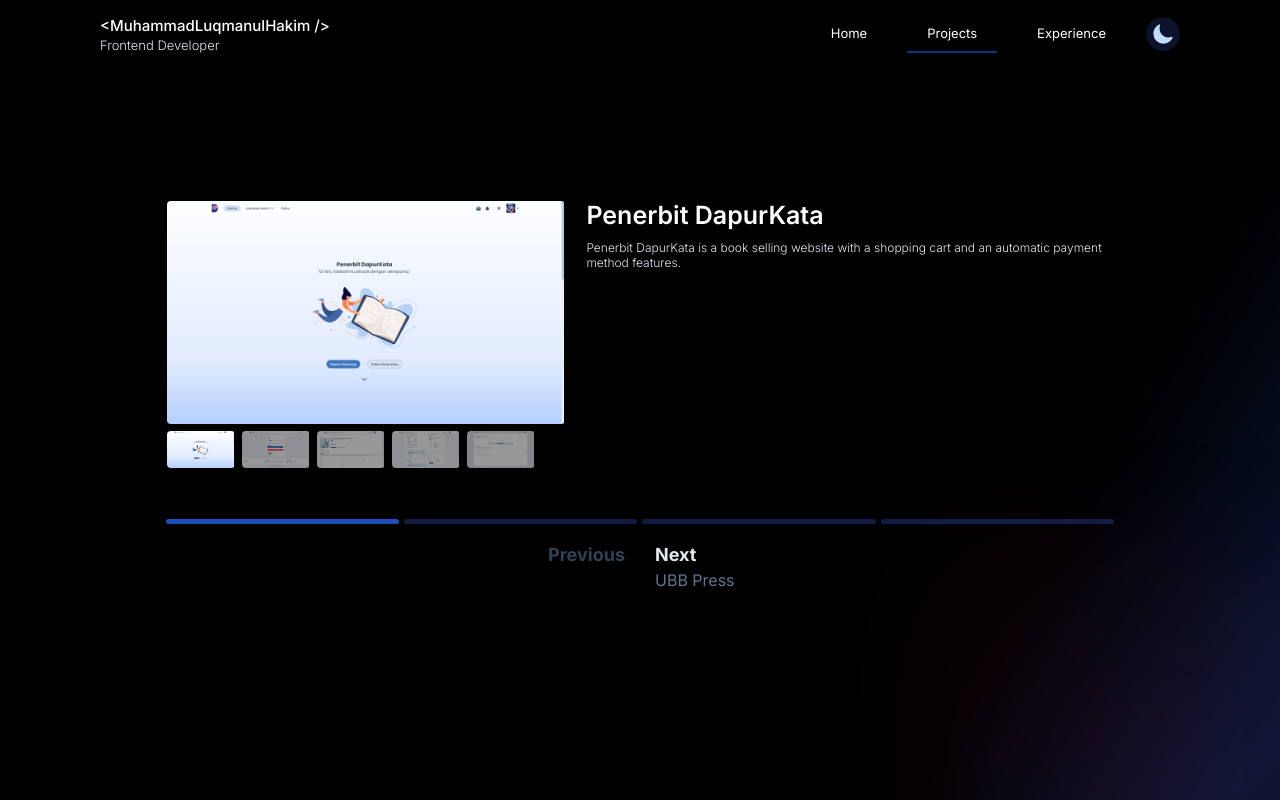
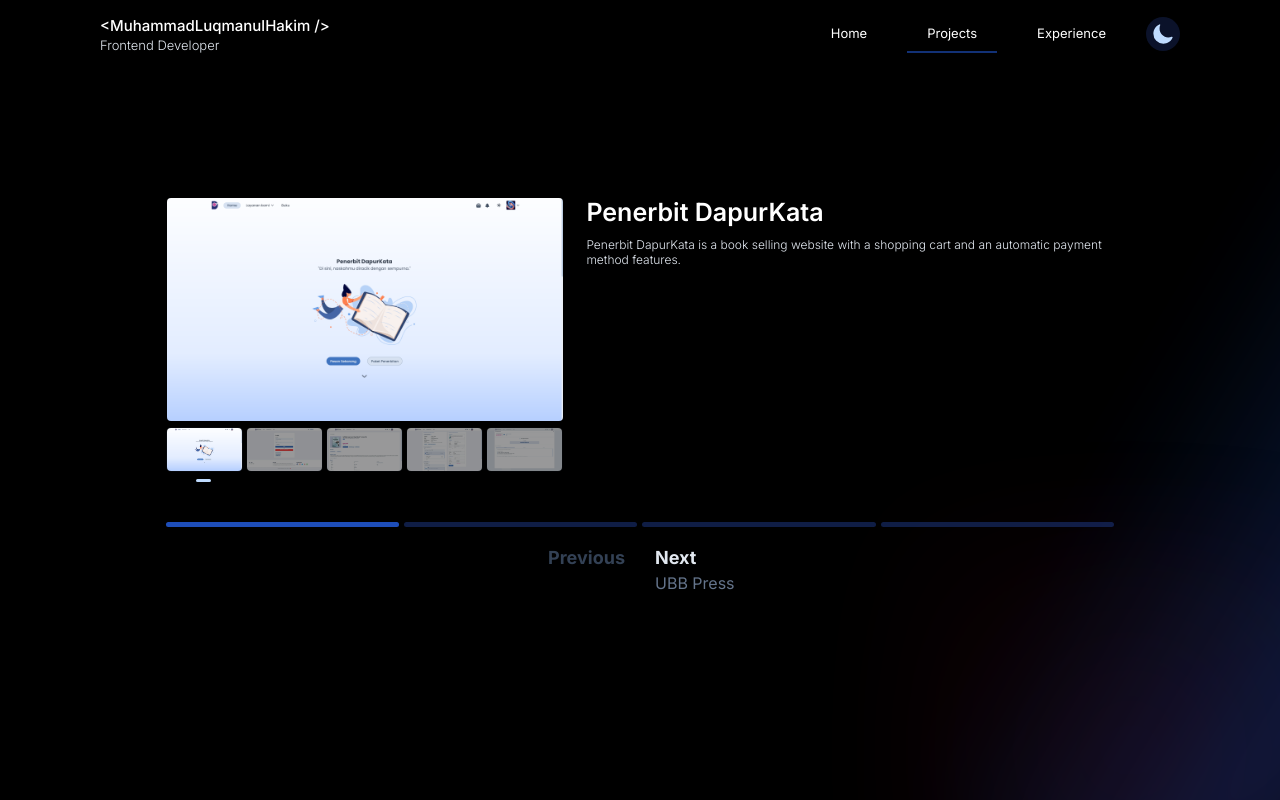
Before and after one commit to iamhkmid/altair-gamma, a React (Create React App) app: page /project in a window 1280 px wide. Built offline with nearby package versions, Linux system fonts and the light colour scheme.

Commit message:
fix image

```diff
--- a/src/containers/Project/index.tsx
+++ b/src/containers/Project/index.tsx
@@ -49,10 +49,9 @@ const Project = () => {
                     <motion.div
                       key={img}
                       className="current-image"
-                      variants={previewVariants}
-                      initial={preview.type}
-                      animate="show"
-                      exit={preview.type}
+                      initial={{ opacity: 0 }}
+                      animate={{ opacity: 1 }}
+                      exit={{ opacity: 0 }}
                       layoutId="image-viewer"
                       onClick={() => { setShowImage(true) }}
                     >
@@ -181,25 +180,22 @@ const ProjectWrapper = styled(motion.div)`
     flex-direction: column;
     gap: 5px;
     .current-image {
-      box-sizing: border-box;
+      width: 100%;
       border-radius: 5px;
       overflow: hidden;
-      width: 100%;
-      border: 1px solid ${({ theme }) => theme.variant === "light" ? theme.colors.primary.L2 : "transparent"};
       box-sizing: border-box;
       height: calc(100vw / 16 * 9 - 20px);
+      border: 1px solid ${({ theme }) => theme.variant === "light" ? theme.colors.primary.L2 : "transparent"};
       transition: 0.3s all ease-in-out;
       @media screen and (min-width: ${({ theme }) => theme.breakpoint.md}px) {
-        width: 400px;
+        width: calc(400px - 2px);
         height: calc(400px / 16 * 9);
       }
       @media screen and (min-width: ${({ theme }) => theme.breakpoint.xxxl}px) {
-        width: 600px;
+        width: calc(600px -2px);
         height: calc(600px / 16 * 9);
       }
       position: relative;
-      border-radius: 5px;
-      box-shadow: rgba(0, 0, 0, 0.1) 0px 4px 12px;
       overflow: hidden;
       &:hover {
         .image-zoom {
@@ -249,32 +245,26 @@ const ProjectWrapper = styled(motion.div)`
       }
     }
     .image-list {
-      display: flex;
-      flex-wrap: wrap;
+      display: grid;
+      grid-template-columns: repeat(5, minmax(50px, 1fr));
       gap: 5px;
+      width: calc(100% - 5px);
       .image-wrapper{
+        display: flex;
+        flex-direction: column;
         position: relative;
         margin-bottom: 10px;
+        box-sizing: border-box;
         border-radius: 5px;
-        box-sizing: border-box;
-        overflow: hidden;
-        border: 1px solid ${({ theme }) => theme.variant === "light" ? theme.colors.primary.L2 : "transparent"};
         --numOfView: 5;
-        width: calc((100vw - 61px) / var(--numOfView));
-        height: calc((100vw - 61px) / var(--numOfView) / 16 * 9);
+        aspect-ratio: 16/9;
         transition: 0.3s all ease-in-out;
-        @media screen and (min-width: ${({ theme }) => theme.breakpoint.md}px) {
-          width: 70px;
-          height: calc(70px / 16 * 9);
-        }
-        @media screen and (min-width: ${({ theme }) => theme.breakpoint.xxxl}px) {
-          width: 100px;
-          height: calc(100px / 16 * 9);
-        }
         &.active {
           opacity: 1;
         }
         .AltairImage-root {
+          border-radius: 5px;
+          border: 1px solid ${({ theme }) => theme.variant === "light" ? theme.colors.primary.L2 : "transparent"};
           width: 100%;
           height: 100%;
           overflow: hidden;
@@ -290,7 +280,9 @@ const ProjectWrapper = styled(motion.div)`
           display: flex;
           justify-content: center;
           width: 100%;
-          position: relative;
+          left: 0;
+          bottom: -5px;
+          position: absolute;
           &::before {
             content: "";
             display: flex;
```
